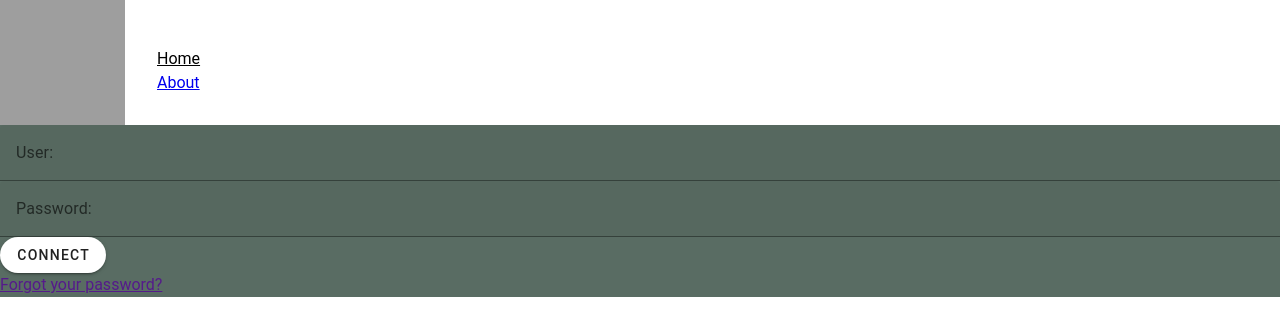
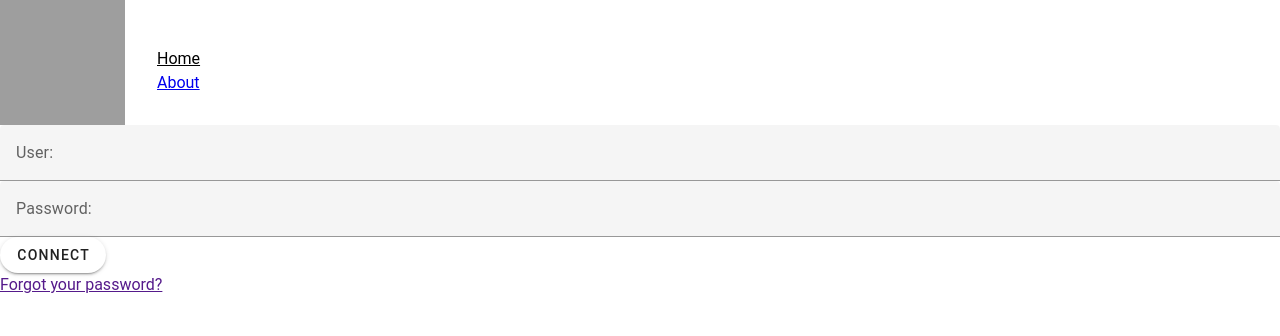
Before and after one commit to alcfdez/Zootopia, a Vue app in the folder src/main/frontend/: page / in a window 1280 px wide. Shown: the top 336 px of the page. Built offline with nearby package versions, Linux system fonts and the light colour scheme; grey boxes are pictures that could not be loaded.

Commit message:
login_page init

```diff
--- a/src/main/frontend/src/components/Login.vue
+++ b/src/main/frontend/src/components/Login.vue
@@ -44,9 +44,6 @@ let password = ref('');
 
 <style lang="scss" scoped>
 @use "../sass/styles.scss" as *;
-main{
-  background-color: $background-box;
-}
 
 
   </style>
```
